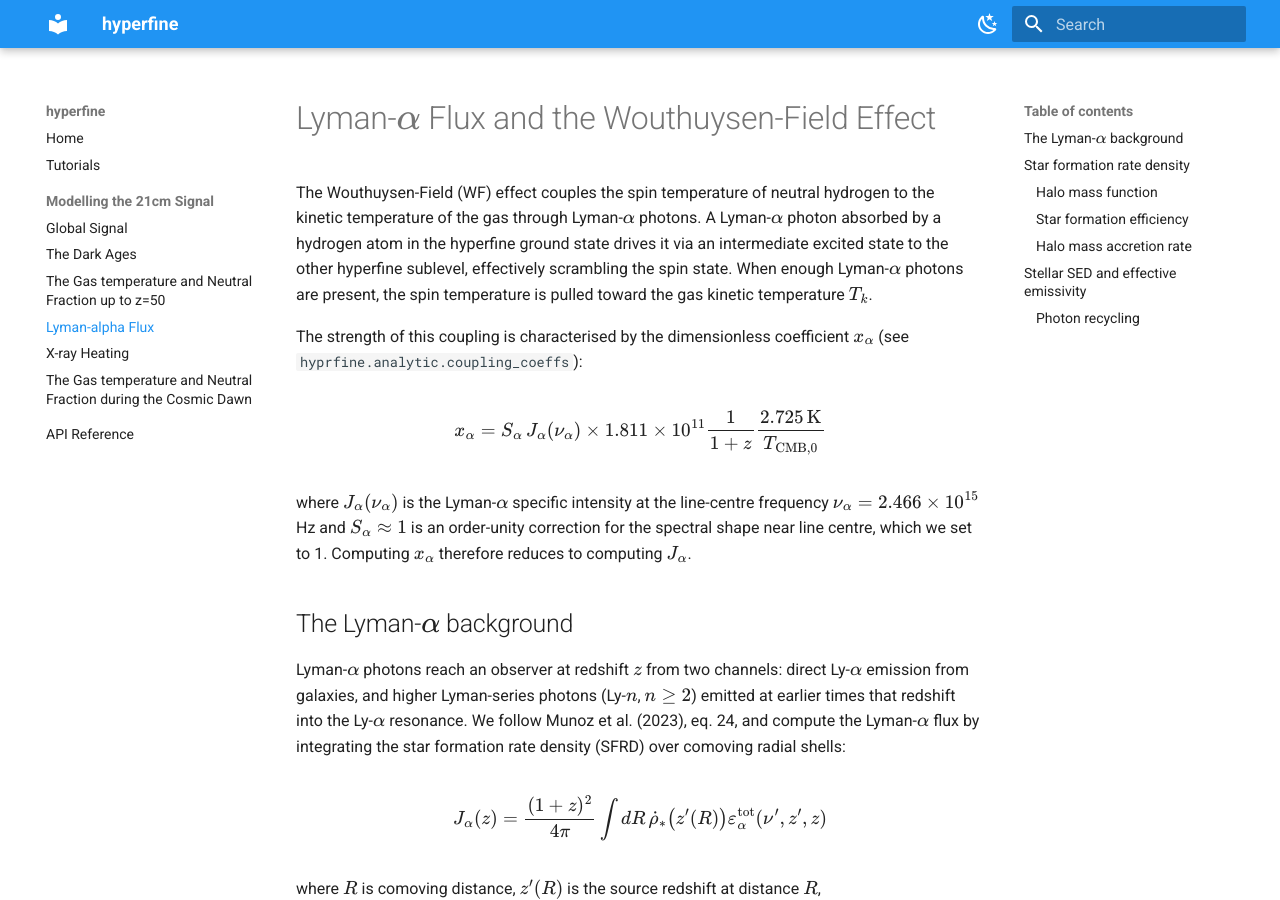
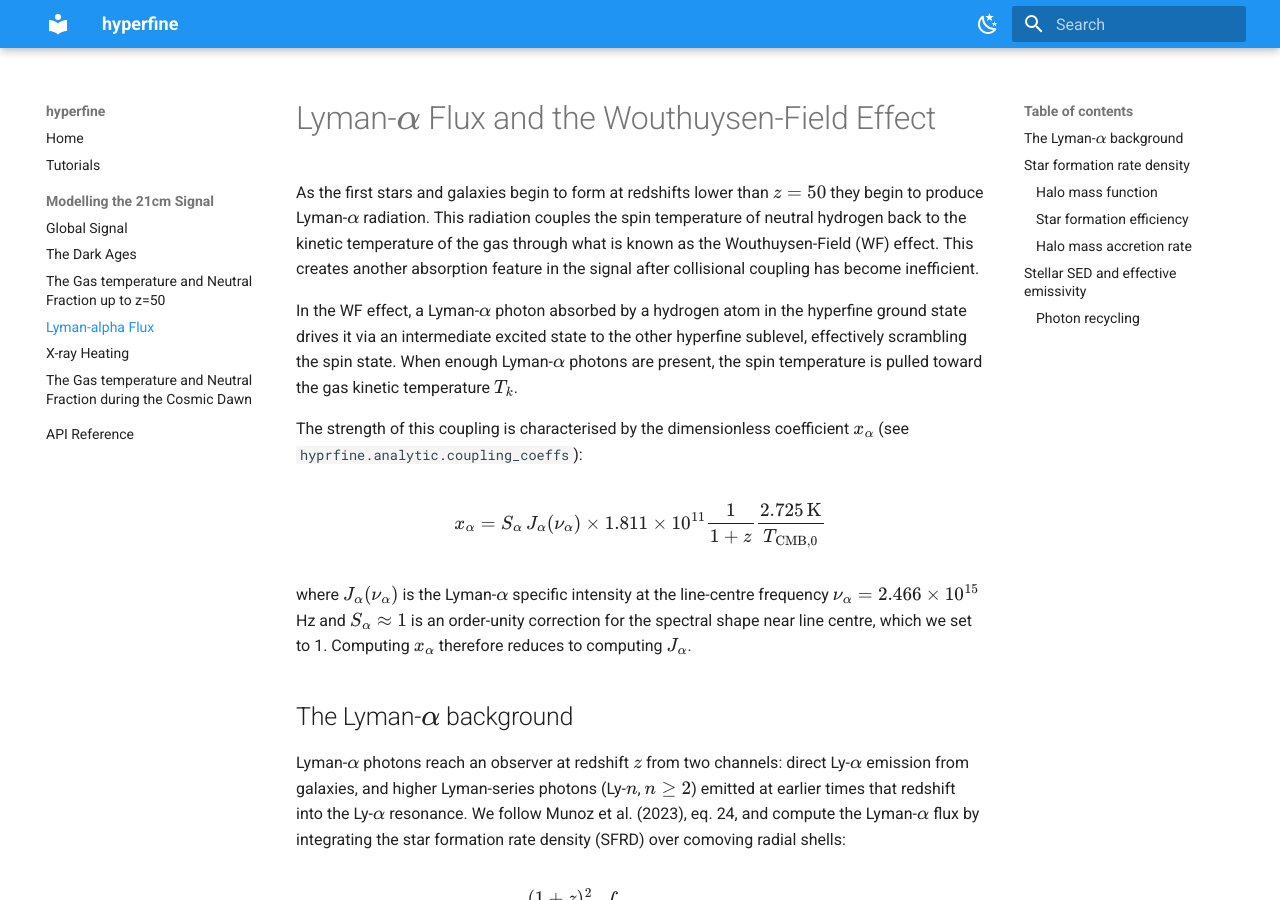
Before and after one commit to htjb/hyprfine, an MkDocs documentation site: the page built from docs/modelling/wouthuysen.md, in a window 1280 px wide and 900 px high. Built offline with MkDocs 1.6.1 and Material for MkDocs 9.7.7, drawn with Linux system fonts in a browser that asks for light colours; some of the changed text lies outside the part shown.

Commit message:
revieweing and tidying the wf doc

```diff
--- a/docs/modelling/wouthuysen.md
+++ b/docs/modelling/wouthuysen.md
@@ -1,8 +1,12 @@
 # Lyman-$\alpha$ Flux and the Wouthuysen-Field Effect
 
-The Wouthuysen-Field (WF) effect couples the spin temperature of neutral
-hydrogen to the kinetic temperature of the gas through Lyman-$\alpha$ photons.
-A Lyman-$\alpha$ photon absorbed by a hydrogen atom in the hyperfine ground
+As the first stars and galaxies begin to form at redshifts lower than $z=50$ they
+begin to produce Lyman-$\alpha$ radiation. This radiation couples the spin temperature
+of neutral hydrogen back to the kinetic temperature of the gas through what is known
+as the Wouthuysen-Field (WF) effect. This creates another absorption feature in the signal after
+collisional coupling has become inefficient.
+
+In the WF effect, a Lyman-$\alpha$ photon absorbed by a hydrogen atom in the hyperfine ground
 state drives it via an intermediate excited state to the other hyperfine
 sublevel, effectively scrambling the spin state. When enough Lyman-$\alpha$
 photons are present, the spin temperature is pulled toward the gas kinetic
```
Also changed, not shown: other parts of docs/modelling/wouthuysen.md (+1 -1 lines).
